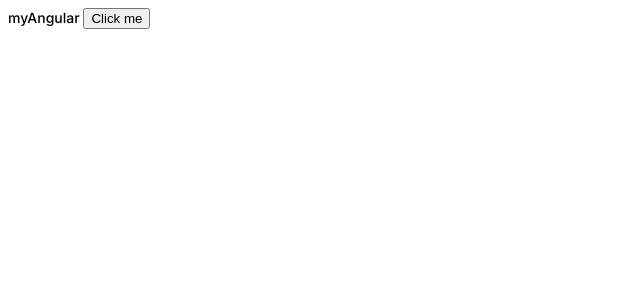
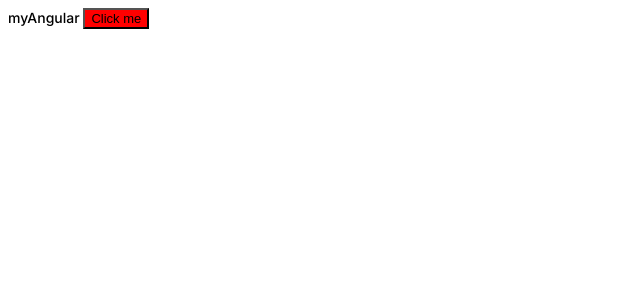
Before and after one commit to Lilu35/myAngular, an Angular app: page / in a window 1280 px wide. Shown: the top 300 px of the page, without its empty margins (0-640 px from the left). Built offline with nearby package versions, Linux system fonts and the light colour scheme.

Commit message:
1-home-work

```diff
--- a/src/app/app.component.html
+++ b/src/app/app.component.html
@@ -1,3 +1,3 @@
 {{title}}
 
-<app-button></app-button>
+<app-button [text]="'Click me'" [size]="'large'" [color]="'accent'" (click)="changeActive()" [isActive]="active"></app-button>
--- a/src/app/app.component.ts
+++ b/src/app/app.component.ts
@@ -7,4 +7,9 @@ import { Component } from '@angular/core';
 })
 export class AppComponent {
   title = 'myAngular';
+  active = false;
+
+  changeActive(): void{
+    this.active = !this.active;
+  }
 }
--- a/src/app/button/button.component.ts
+++ b/src/app/button/button.component.ts
@@ -1,19 +1,49 @@
-import { Component, OnInit } from '@angular/core';
+import {Component, Input, OnChanges, OnInit, SimpleChanges} from '@angular/core';
+
+type buttonColors = 'default'|'primary'|'accent'|'success'|'warning';
+type buttonSize = 'default'|'small'|'large';
 
 @Component({
   selector: 'app-button',
   template: `
-    <button>Click me</button>
+    <button [class]="buttonClass()" [style.background-color]="backgroundColor" [attr.disabled]="isDisabled ? '': null" [style.font-size]="size">{{text}}</button>
   `,
-  styles: [
+  styles: ['button{font-size: large}',
+            '.active{font-style: italic; font-weight: bold;}']
+})
+export class ButtonComponent implements OnInit, OnChanges {
+  @Input() text: string = 'button';
+  @Input() color: buttonColors = 'default';
+  @Input() size: buttonSize = 'default';
+  @Input() isActive: boolean = false;
+  @Input() isDisabled: boolean = false;
 
-  ]
-})
-export class ButtonComponent implements OnInit {
+  ngOnChanges(changes:SimpleChanges): void{
+    console.log('ngOnChanges',changes);
+    if (this.isActive){
+      this.color = "success";
+      this.size = "large";
+    } else {
+      this.color = "warning";
+      this.size = "small";
+    }
+  }
 
-  constructor() { }
+  ngOnInit(): void { }
 
-  ngOnInit(): void {
+  get backgroundColor(): string {
+    switch (this.color){
+      case "default":return "default";
+      case "primary":return "blue";
+      case "accent":return "yellow";
+      case "success":return "green";
+      case "warning":return "red";
+      default: return "default";
+    }
+  }
+
+  buttonClass(): string{
+    return this.isActive? 'active': '';
   }
 
 }
--- a/src/app/button/button.module.ts
+++ b/src/app/button/button.module.ts
@@ -1,4 +1,4 @@
-import { NgModule } from '@angular/core';
+import {Input, NgModule} from '@angular/core';
 import { CommonModule } from '@angular/common';
 import { ButtonComponent } from './button.component';
 
@@ -9,4 +9,6 @@ import { ButtonComponent } from './button.component';
   imports: [CommonModule],
   exports: [ButtonComponent]
 })
-export class ButtonModule { }
+export class ButtonModule {
+
+}
--- a/src/app/icon-tooltip/icon-tooltip.module.ts
+++ b/src/app/icon-tooltip/icon-tooltip.module.ts
@@ -14,6 +14,7 @@ import {TooltipModule} from "../tooltip/tooltip.module";
     CommonModule,
     IconModule,
     TooltipModule
-  ]
+  ],
+  exports: [IconTooltipComponent]
 })
 export class IconTooltipModule { }
--- a/src/app/product-card/product-card.module.ts
+++ b/src/app/product-card/product-card.module.ts
@@ -3,16 +3,18 @@ import { CommonModule } from '@angular/common';
 import {ButtonModule} from "../button/button.module";
 import {BageModule} from "../bage/bage.module";
 import {RatingModule} from "../rating/rating.module";
+import {ProductCardComponent} from "./product-card.component";
 
 
 
 @NgModule({
-  declarations: [],
+  declarations: [ProductCardComponent],
   imports: [
     CommonModule,
     ButtonModule,
     BageModule,
     RatingModule
-  ]
+  ],
+  exports: [ProductCardComponent]
 })
 export class ProductCardModule { }
```
Also changed, not shown: src/app/app.module.ts (+4 -4 lines), src/app/drop-down-list/drop-down-list.module.ts (+3 -4 lines).
